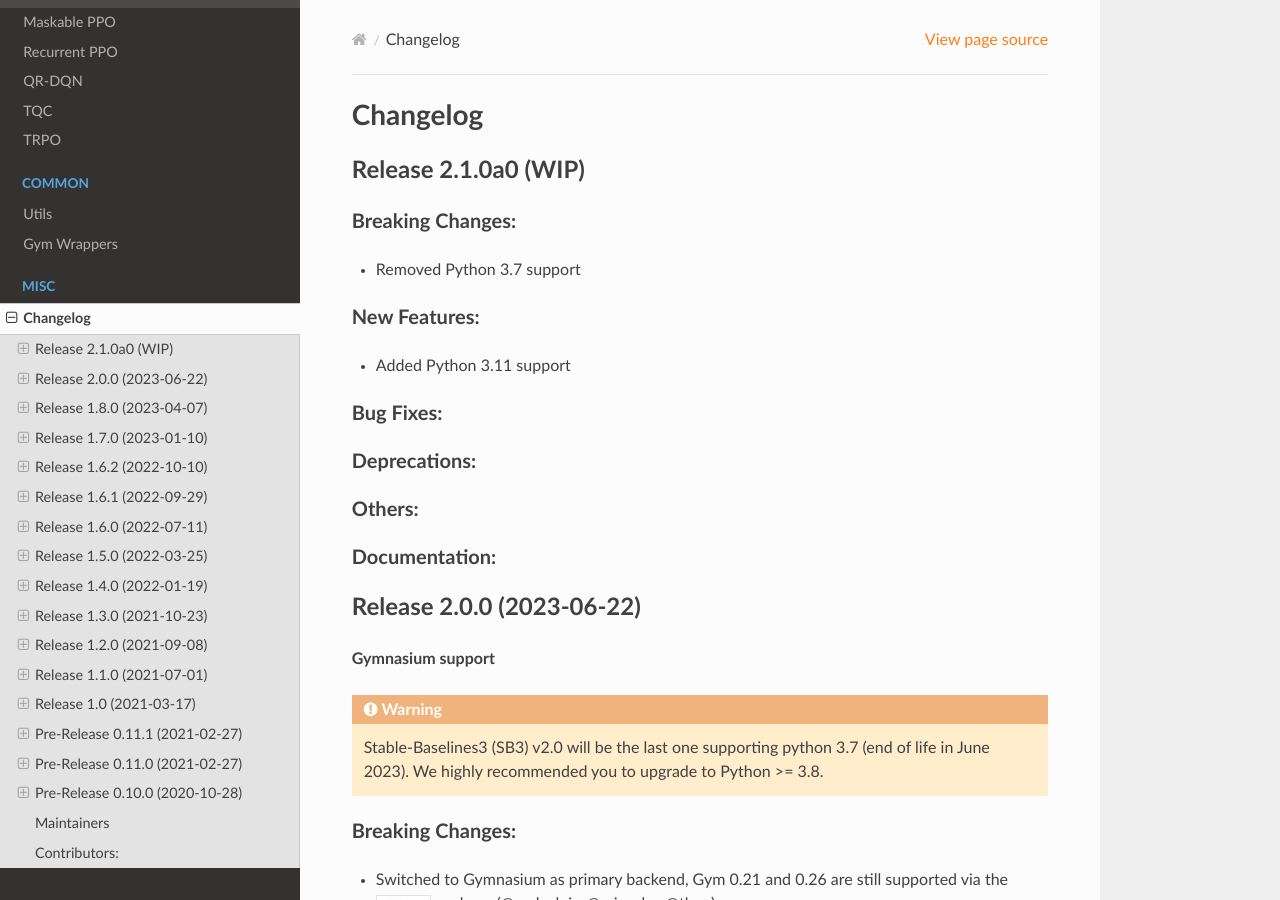
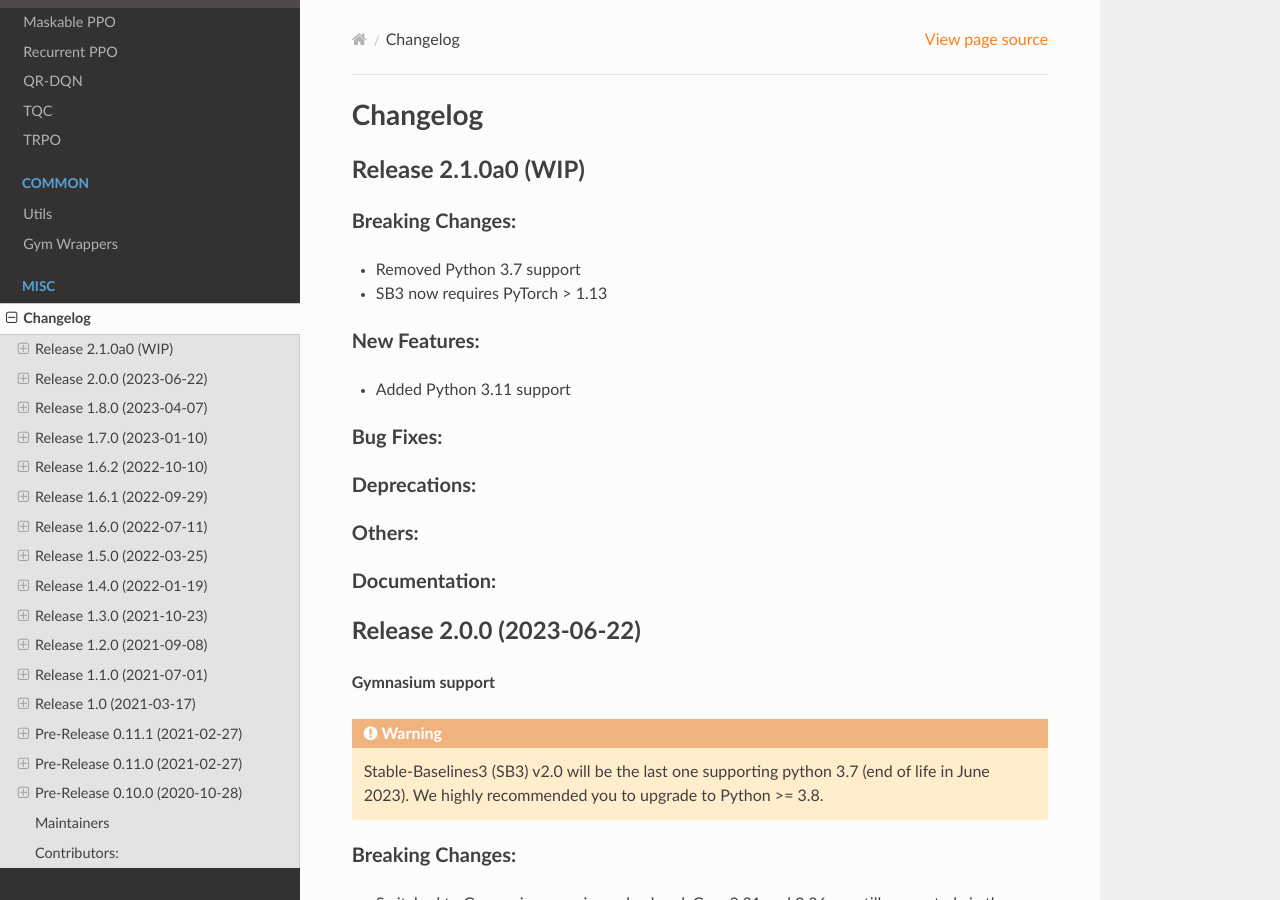
Before and after one commit to Stable-Baselines-Team/stable-baselines3-contrib, a Sphinx documentation site: the page built from docs/misc/changelog.rst, in a window 1280 px wide and 900 px high. Built offline with Sphinx 7.4.7 and the Read the Docs theme 2.0.0, drawn with Linux system fonts in a browser that asks for light colours.

Commit message:
Update min PyTorch version

```diff
--- a/docs/misc/changelog.rst
+++ b/docs/misc/changelog.rst
@@ -10,6 +10,7 @@
 Breaking Changes:
 ^^^^^^^^^^^^^^^^^
 - Removed Python 3.7 support
+- SB3 now requires PyTorch > 1.13
 
 New Features:
 ^^^^^^^^^^^^^
```
Also changed, not shown: 1 other file.
